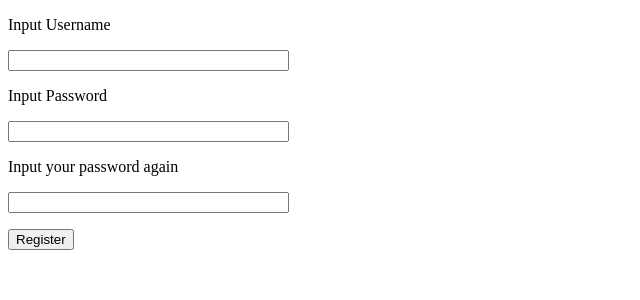
After one commit to LeifYaoYuXiang/WebApplicationProject, a Flask app: page /signup in a window 1280 px wide. The commit adds this page. Shown: the top 300 px of the page, without its empty margins (0-640 px from the left). Run offline with Flask 2, Linux system fonts and the light colour scheme.

Commit message:
preparation for development

```diff
--- a/blogapp/form.py
+++ b/blogapp/form.py
@@ -1,11 +1,25 @@
-#encoding:utf-8
+# encoding:utf-8
+# 在form.py中，我们定义了一系列即将用于web网页的表单，我们在此定义表单中包含的元素，以及对元素的相关检验
+
 from flask_wtf import FlaskForm
 from wtforms import StringField, PasswordField, BooleanField, SubmitField
 from wtforms.validators import DataRequired
 
 
+# 该表单用于登陆界面
 class LoginFrom(FlaskForm):
+    # 以下定义了一系列的表单元素
     username = StringField('Username', validators=[DataRequired()])
     password = PasswordField('Password', validators=[DataRequired()])
     remember_me = BooleanField('Remember Me')
     submit = SubmitField('Sign In')
+
+
+# 该表单用于申请账户界面
+class SignUpForm(FlaskForm):
+    # 以下定义了一系列的表单元素
+    username = StringField('Input Username', validators=[DataRequired()])
+    password = PasswordField('Input Password', validators=[DataRequired()])
+    password_ensure = PasswordField('Input your password again',validators=[DataRequired()])
+    accept_rules = BooleanField('I accept the site rules',validators=[DataRequired()])
+    submit = SubmitField('Register')
--- a/blogapp/routes.py
+++ b/blogapp/routes.py
@@ -1,7 +1,19 @@
-#encoding:utf-8
-from blogapp import app
-from flask import render_template
-from blogapp.form import LoginFrom
+# encoding:utf-8
+# 此处我们定义了一系列的路由
+
+# 首先是从已有的模块中实现需要模块的引入
+
+#
+from flask import render_template, flash, redirect, url_for, session
+from werkzeug.security import generate_password_hash, check_password_hash
+#
+from blogapp import app,db
+#
+from blogapp.config import Config
+from blogapp.form import LoginFrom, SignUpForm
+from blogapp.models import User
+#
+import os
 
 
 @app.route('/')
@@ -10,7 +22,36 @@ def index():
     return render_template('index.html')
 
 
-@app.route('/login',methods=['GET','POST'])
+@app.route('/login', methods=['GET','POST'])
 def login():
+    # 这里我们先将引入的LoginForm表单传给一个变量，之后的操作将基于对表单form的监听加以实现
     form = LoginFrom()
+    # 对提交按钮的监听
+    if form.validate_on_submit():
+        # 在User的表中查找匹配的username
+        user_in_db = User.query.filter(User.username == form.username.data).first()
+        if not user_in_db:
+            flash('')
+            return redirect(url_for(login))
+        if(check_password_hash(user_in_db.password_hash,form.password.data)):
+            flash('')
+            session['USERNAME']=user_in_db.username
+            session['USER_ID']=user_in_db.id
+            return redirect(url_for(index))
+        flash('Incorrect Password')
+    # 在这里我们渲染所需要的页面并且及时返回给前端，我们在渲染的时候将form传入进去作为参数
     return render_template('login.html',form=form)
+
+
+@app.route('/signup',methods=['GET','POST'])
+def signup():
+    form = SignUpForm()
+    if form.validate_on_submit():
+        user_in_db=User.query.filter(User.username == form.username.data).first()
+        if user_in_db:
+            flash('Identical User Name, Please use another one')
+        if form.password.data != form.password_ensure.data:
+            flash('Password don\'t match')
+        password_hash=generate_password_hash(form.password.data)
+
+    return render_template('sign_up.html',form=form)
--- a/blogapp/static/css/login.css
+++ b/blogapp/static/css/login.css
@@ -8,8 +8,6 @@
 
 #login_div{
     position: absolute;
-    right: 40%;
-    left: 40%;
-    top: 40%;
-    height: 60%
+    right: 10%;
+    top: 10%;
 }
--- /dev/null
+++ b/blogapp/templates/sign_up.html
@@ -0,0 +1,28 @@
+<!DOCTYPE html>
+<html lang="en">
+<head>
+    <meta charset="UTF-8">
+    <title>SignUp</title>
+</head>
+<body>
+    <div>
+        {% block content %}
+            <form action="" method="post" novalidate>
+                {{ form.hidden_tag() }}
+                <p>{{ form.username.label }}</p>
+                <P>{{ form.username(size=32) }}</P>
+
+                <p>{{ form.password.label }}</p>
+                <p>{{ form.password(size=32) }}</p>
+
+                <p>{{ form.password_ensure.label }}</p>
+                <p>{{ form.password_ensure(size=32) }}</p>
+
+                <P>{{ form.submit }}</P>
+
+
+            </form>
+        {% endblock %}
+    </div>
+</body>
+</html>
```
Also changed, not shown: blogapp/__init__.py (+10 -1 lines), blogapp/config.py (+6 -1 lines), blogapp/models.py (added, +24 -0 lines), blogapp/templates/login.html (+11 -4 lines), blogapp/blogdb.db (added), 1 other file.
